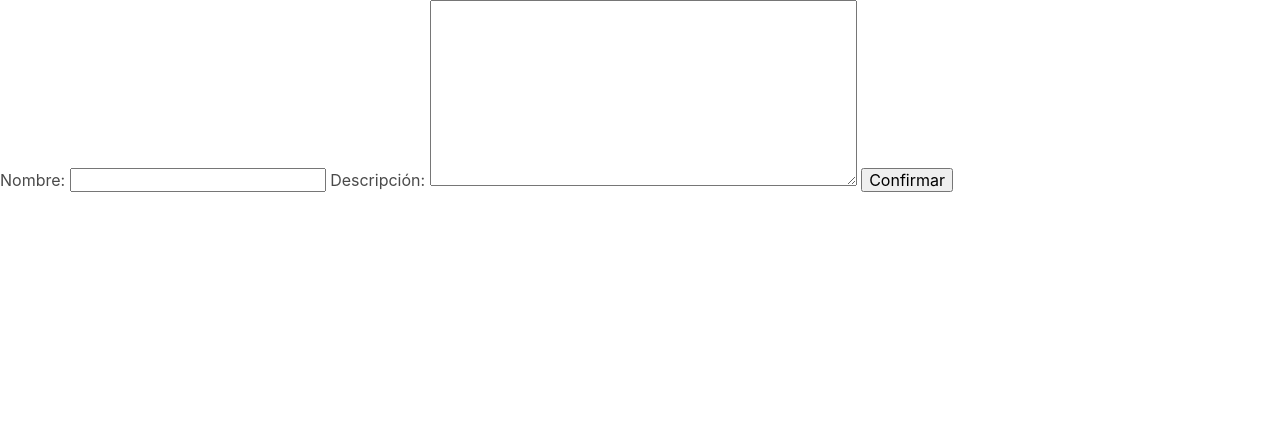
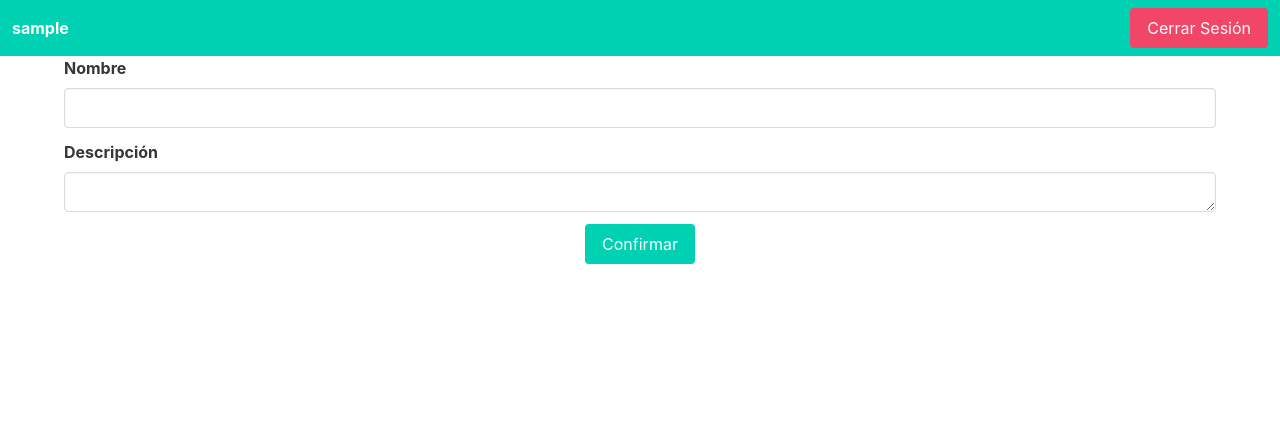
Before and after one commit to marcosrglz/qr-menu, a Django app: page /r/crear-menu/ in a window 1280 px wide. Shown: the top 423 px of the page. Run offline with Django 4.2, Linux system fonts and the light colour scheme; the visitor is signed in with stand-in values (Sample User, id 1); some libraries are stand-ins or nearby versions.

Commit message:
Cambios de diseño para el dashboard

```diff
--- a/gestion/templates/gestion/crear_menu.html
+++ b/gestion/templates/gestion/crear_menu.html
@@ -1,11 +1,21 @@
 {% extends 'gestion_layout.html' %}
+
+{% block main_class %}create-menu-page{% endblock %}
+{% block title %}Crear Menú - Menudiño{% endblock %}
 
 {% block content %}
 
-    <form method="POST" action={% url "gestion:crear-menu" %}>
-        {{ form }}
+<div class="container create-menu-container">
+    <form method="POST" action={% url "gestion:crear-menu" %} class="create-menu-form">
         {% csrf_token %}
-        <button type="submit">Confirmar</button>
+        {% for field in form.visible_fields %}
+            {% include "partials/field.html" with field=field %}
+        {% endfor %}
+        <div class="is-flex is-justify-content-center">
+            <button type="submit" class="button is-primary">Confirmar</button>
+        </div>
     </form>
+    <div style="height: 20svh;"></div>
+</div>
 
 {% endblock %}
--- a/templates/gestion_layout.html
+++ b/templates/gestion_layout.html
@@ -22,10 +22,40 @@
         type="text/css"
         href="{% static 'dashboard.css' %}"
     />
+    <link
+        rel="stylesheet"
+        type="text/css"
+        href="{% static 'create_menu.css' %}"
+    />
     <link rel="stylesheet" href="https://cdn.jsdelivr.net/npm/bulma@0.9.4/css/bulma.min.css">
 </head>
 <body>
-    <main>
+    <nav class="navbar is-primary is-flex is-justify-content-space-between is-align-items-center">
+        <div class="navbar-brand">
+            <a class="navbar-item" href="{% url "gestion:dashboard" %}">
+                <strong>{{ request.user }}</strong>
+            </a>
+        </div>
+        <div class="navbar-end is-flex">
+            <div class="navbar-item">
+                {% if user.is_authenticated %}
+                    <a class="button is-danger" href="{% url 'logout' %}">
+                        Cerrar Sesión
+                    </a>
+                {% else %}
+                    <div class="buttons">
+                        <a class="button is-primary" href="{% url 'register' %}">
+                            <strong>Crear Cuenta</strong>
+                        </a>
+                        <a class="button is-light" href="{% url 'login' %}">
+                            Iniciar Sesión
+                        </a>
+                    </div>
+                {% endif %}
+            </div>
+        </div>
+    </nav>
+    <main class="{% block main_class %}{% endblock %}">
         {% block content %}
         {% endblock %}
     </main>
```
Also changed, not shown: gestion/templates/gestion/dashboard.html (+6 -28 lines). Lines whose indentation alone changed are shown as unchanged.
